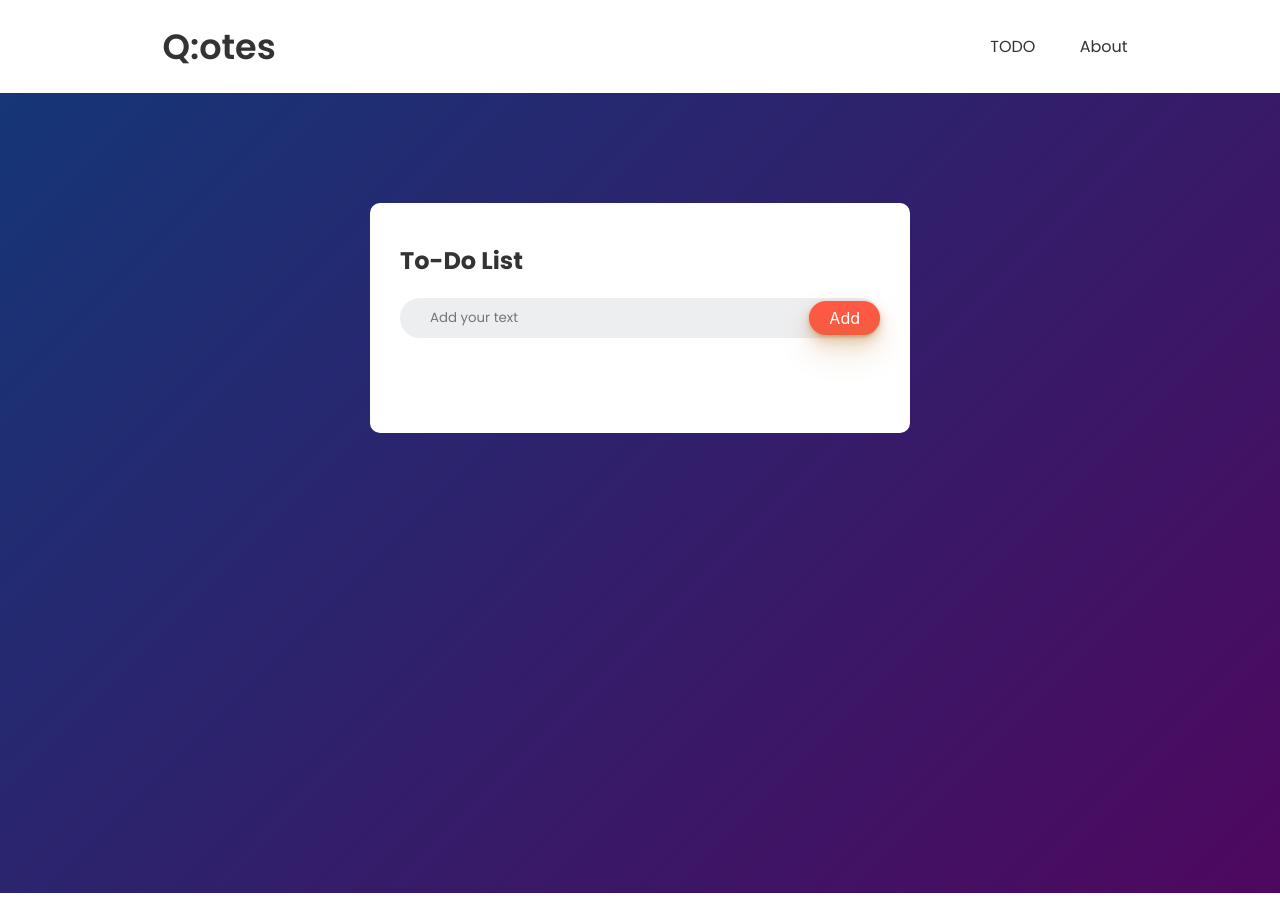
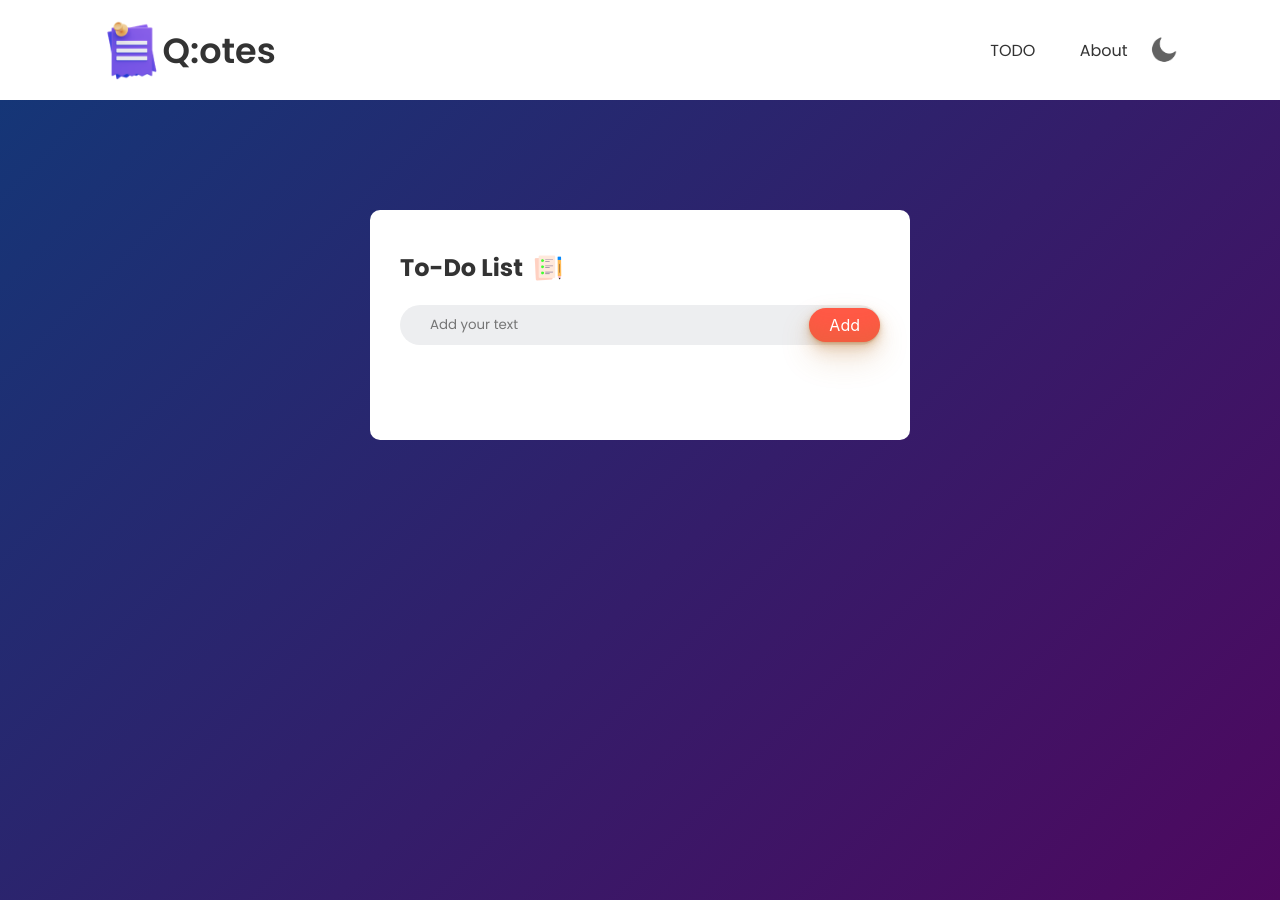
Before and after one commit to deshan0/qnotes, a plain HTML site: page todo.html in a window 1280 px wide. Drawn offline with Linux system fonts and the light colour scheme.

Commit message:
Update todo.html

```diff
--- a/todo.html
+++ b/todo.html
@@ -12,17 +12,17 @@
 <body>
 
     <nav>
-        <a href="index.html" style="text-decoration: none;"><h1><img src="images/notes.png" alt="">Q:otes</h1></a>
+        <a href="index.html" style="text-decoration: none;"><h1><img src="notes.png" alt="">Q:otes</h1></a>
         <ul>
             <li><a href="todo.html">TODO</a></li>
             <li><a href="about.html" target="_blank">About</a></li>
         </ul>
-        <img src="images/dark theme icon/moon.png" alt="" id="icon">
+        <img src="moon.png" alt="" id="icon">
     </nav>
 
     <div class="container">
         <div class="to-do">
-            <h2>To-Do List <img src="images/icon.png" alt=""></h2>
+            <h2>To-Do List <img src="icon.png" alt=""></h2>
             <div class="row">
                 <input type="text" id="input-box" placeholder="Add your text">
                 <button onclick="addTask()">Add</button>
```
